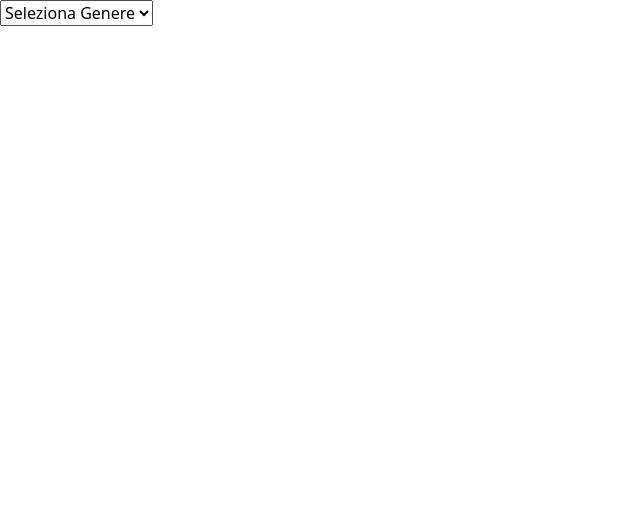
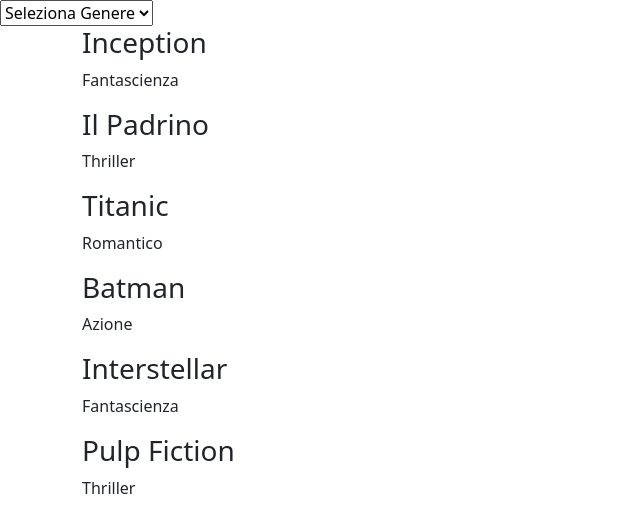
Before and after one commit to rob587/react-movie-filter, a React (Vite) app: page / in a window 1280 px wide. Shown: the top 532 px of the page, without its empty margins (0-640 px from the left). Built offline with nearby package versions, Linux system fonts and the light colour scheme.

Commit message:
displayed title and genre

```diff
--- a/src/App.jsx
+++ b/src/App.jsx
@@ -19,6 +19,7 @@
   const [genre, setGenre] = useState("")
 
 
+
   useEffect(()=>{
     console.log("Filtraggio eseguito")
   }, [genre])
@@ -29,12 +30,12 @@
 
     <select onChange={(e) => setGenre(e.target.value)} >
       <option value="">Seleziona Genere</option>
-      <option value={filmList.title}>Fantascienza</option>
-      <option value="">Thriller</option>
-      <option value="">Romantico</option>
-      <option value="">Azione</option>
-      <option value="">Fantascienza</option>
-      <option value="">Thriller</option>
+      <option value="Fantascienza">Fantascienza</option>
+      <option value="Thriller">Thriller</option>
+      <option value="Romantico">Romantico</option>
+      <option value="Azione">Azione</option>
+      <option value="Fantascienza">Fantascienza</option>
+      <option value="Thriller">Thriller</option>
     </select>
 
     <div className="container">
@@ -44,6 +45,8 @@
           return (
             <div className="col-12" key={film.genre}>
 
+              <h3>{film.title}</h3>
+              <p>{film.genre}</p>
 
             </div>
           )
```
